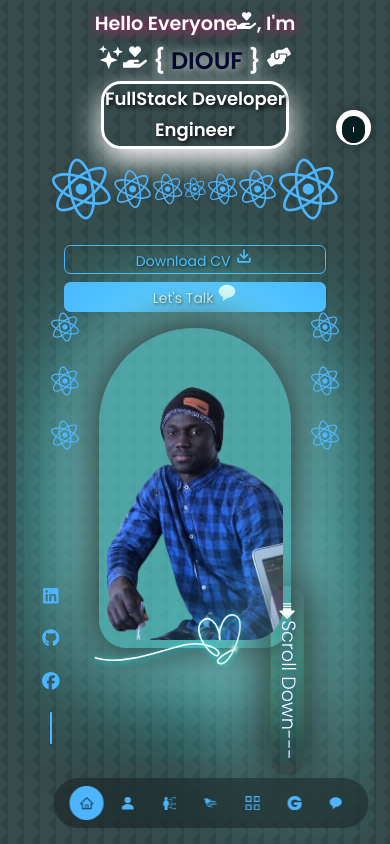
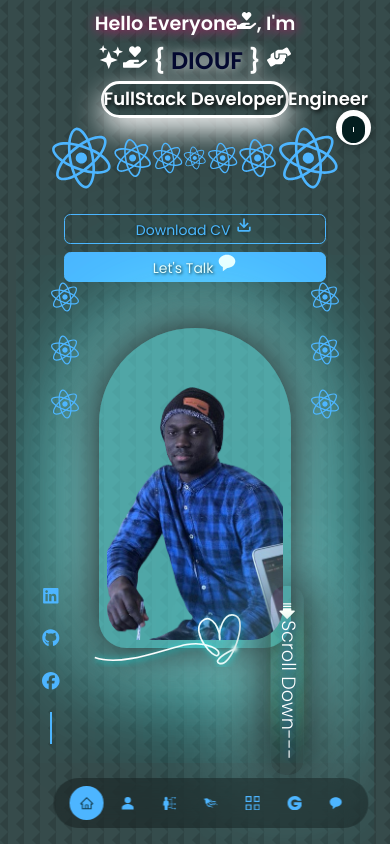
Before and after one commit to Mouhamed1003/keenprogrammer.com, a React (Create React App) app: page / in a window 390 px wide. Shown: the top 844 px of the page. Built offline with nearby package versions, Linux system fonts and the light colour scheme.

Commit message:
Update header.css

```diff
--- a/src/components/header/header.css
+++ b/src/components/header/header.css
@@ -167,6 +167,9 @@ header {
     header {
         height: 100vh;
     }
+    .text-light-function {
+        white-space: nowrap; /* Empêche le retour à la ligne */
+    }
     .cta {
         margin-top: 1rem; /* Ajout de marge en haut */
         margin-left: 10.5rem;
@@ -201,6 +204,9 @@ header {
 @media screen and (max-width: 600px) {
     header {
         height: 100vh;
+    }
+    .text-light-function {
+        white-space: nowrap; /* Empêche le retour à la ligne */
     }
     .maphoto {
         width: 16rem; /* Réduire la largeur */
@@ -237,6 +243,9 @@ header {
     header {
         height: 100vh;
         padding-top: 0.5rem; /* Ajouter de la marge en haut */
+    }
+    .text-light-function {
+        white-space: nowrap; /* Empêche le retour à la ligne */
     }
     .header_container {
         height: 90%; /* Réduire la hauteur */
```
